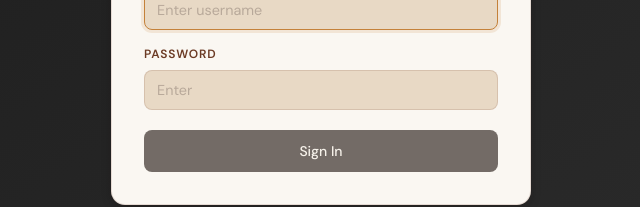
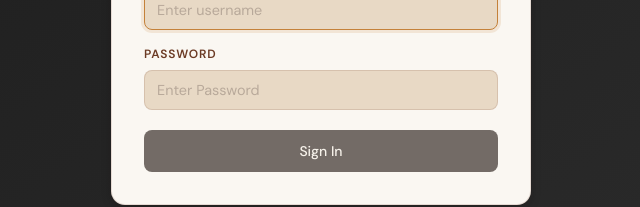
Before and after one commit to oram79/Co-Cafe, a React (Vite) app in the folder co-cafe/: page / in a window 1280 px wide. Shown: the part 446-653 px from the top of the page, without its empty margins (319-959 px from the left). Built offline with nearby package versions, Linux system fonts and the light colour scheme.

Commit message:
correction 1.2.3

```diff
--- a/co-cafe/src/pages/Login.jsx
+++ b/co-cafe/src/pages/Login.jsx
@@ -127,7 +127,7 @@ export default function Login({ onLogin }) {
                 type="password"
                 value={password}
                 onChange={e => { setPassword(e.target.value); setError('') }}
-                placeholder="Enter"
+                placeholder="Enter Password"
                 autoComplete="current-password"
               />
             </div>
```
